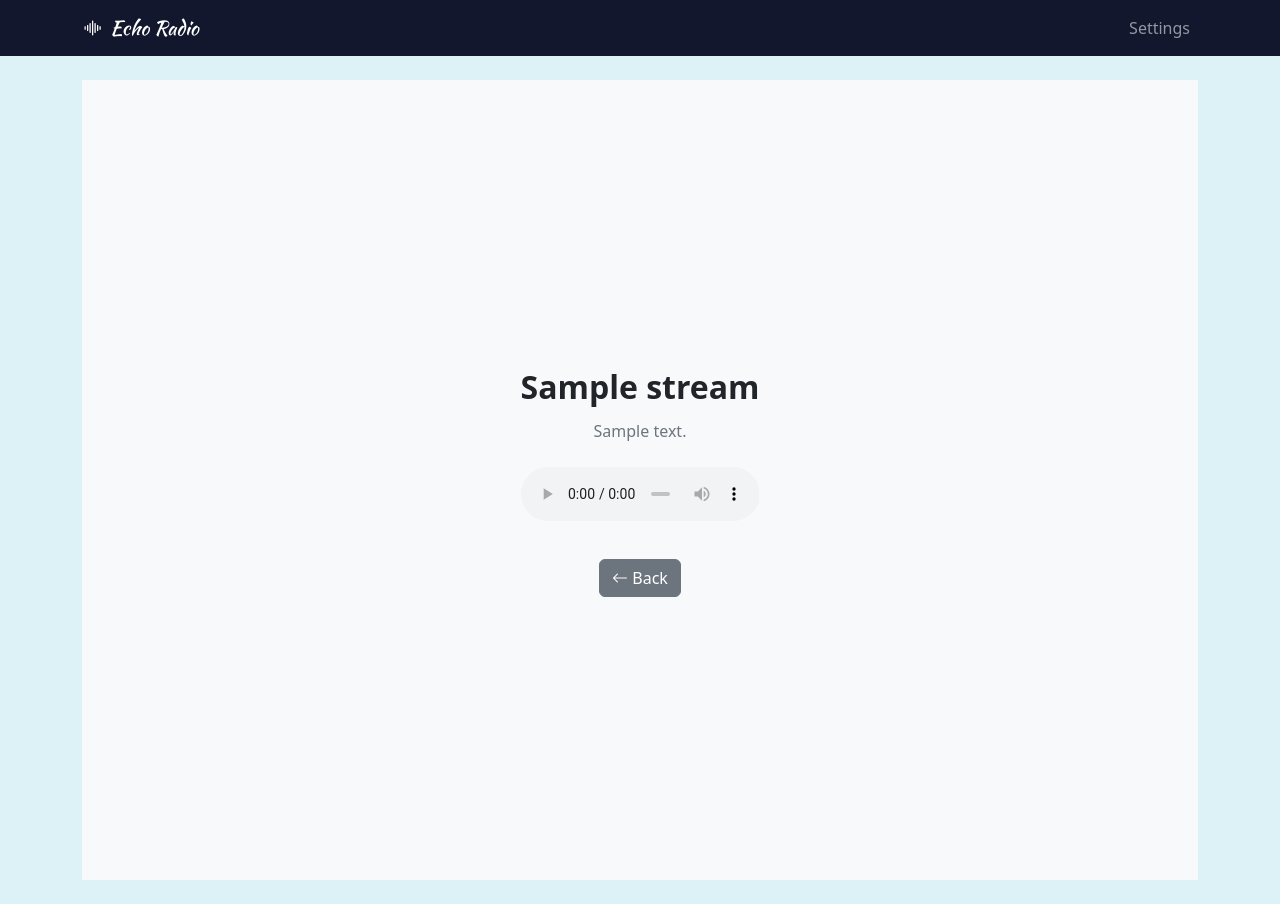
After one commit to securitypedant/echoradio, a Flask app: template python/templates/player.html in a window 1280 px wide. The commit adds this page. Run offline with Flask 3, Linux system fonts and the light colour scheme; the template is opened without the code that fills it: most values are stand-ins (such as "Sample title", 1, 10 or a date in 2020); parts of the project's set-up code (start-up, migrations or seed data) failed here and were passed over.

Commit message:
Updating UX and adding new player page

```diff
--- a/python/mods/routes.py
+++ b/python/mods/routes.py
@@ -2,6 +2,7 @@ from mods.ux import home, stream_control
 from mods.status import status, view_log
 from mods.settings import settings
 from mods.auth import auth, logout, login
+from mods.player import player
 
 def register_routes(app):
     app.add_url_rule("/", "home", home, methods=['GET','POST'])
@@ -9,6 +10,7 @@ def register_routes(app):
     app.add_url_rule("/auth/logout", "logout", logout)
     app.add_url_rule("/auth/login", "login", login)
     app.add_url_rule("/settings", "settings", settings, methods=['GET','POST'])
+    app.add_url_rule("/player/<stub>", "player", player)
     app.add_url_rule("/stream_control", "stream_control", stream_control, methods=['POST'])
     app.add_url_rule("/status/<stub>", "status", status)
     app.add_url_rule("/logs/<stub>/<filename>", "view_log", view_log)
--- a/python/mods/utils.py
+++ b/python/mods/utils.py
@@ -92,6 +92,6 @@ def update_icecast_config(icecast_public_hostname='localhost',
     replace_in_file(icecast_config_path, r'<source-password>.*?</source-password>', f'<source-password>{icecast_source_password}</source-password>')
 
     # Other config
-    replace_in_file(icecast_config_path, r' <sources>.*?</sources>', f'<sources>{icecast_max_sources}</sources>')
+    replace_in_file(icecast_config_path, r'<sources>.*?</sources>', f'<sources>{icecast_max_sources}</sources>')
 
     supervisord_control(action='restart', service='icecast')
--- /dev/null
+++ b/python/templates/player.html
@@ -0,0 +1,46 @@
+{% extends "base.html" %}
+{% block content %}
+<style>
+  .fullscreen-container {
+    height: 100vh;
+    display: flex;
+    flex-direction: column;
+    justify-content: center;
+    align-items: center;
+    text-align: center;
+    background: #f8f9fa;
+  }
+  .stream-title {
+    font-size: 2rem;
+    font-weight: bold;
+    margin-bottom: 0.5rem;
+  }
+  .stream-description {
+    font-size: 1rem;
+    color: #6c757d;
+    margin-bottom: 1.5rem;
+  }
+  .audio-player {
+    width: 100%;
+    max-width: 400px;
+    margin-bottom: 2rem;
+  }
+</style>
+
+<div class="fullscreen-container">
+  <div>
+    <div class="stream-title">{{ stream.name }}</div>
+    {% if stream.description %}
+      <div class="stream-description">{{ stream.description }}</div>
+    {% endif %}
+
+    <audio controls autoplay class="audio-player">
+      <source src="{{ icecast_public_hostname }}/{{ stream.stub }}" type="audio/mpeg">
+      Your browser does not support the audio element.
+    </audio>
+    <a href="{{ url_for('home') }}" class="btn btn-secondary">
+      <i class="bi bi-arrow-left"></i> Back
+    </a>
+  </div>
+</div>
+{% endblock %}
```
Also changed, not shown: python/mods/player.py (added, +17 -0 lines), python/templates/home.html (+40 -41 lines), python/templates/status.html (+23 -12 lines), README.MD, python/mods/data.py (deleted), python/mods/liquidsoap.py (deleted), 1 other file.
